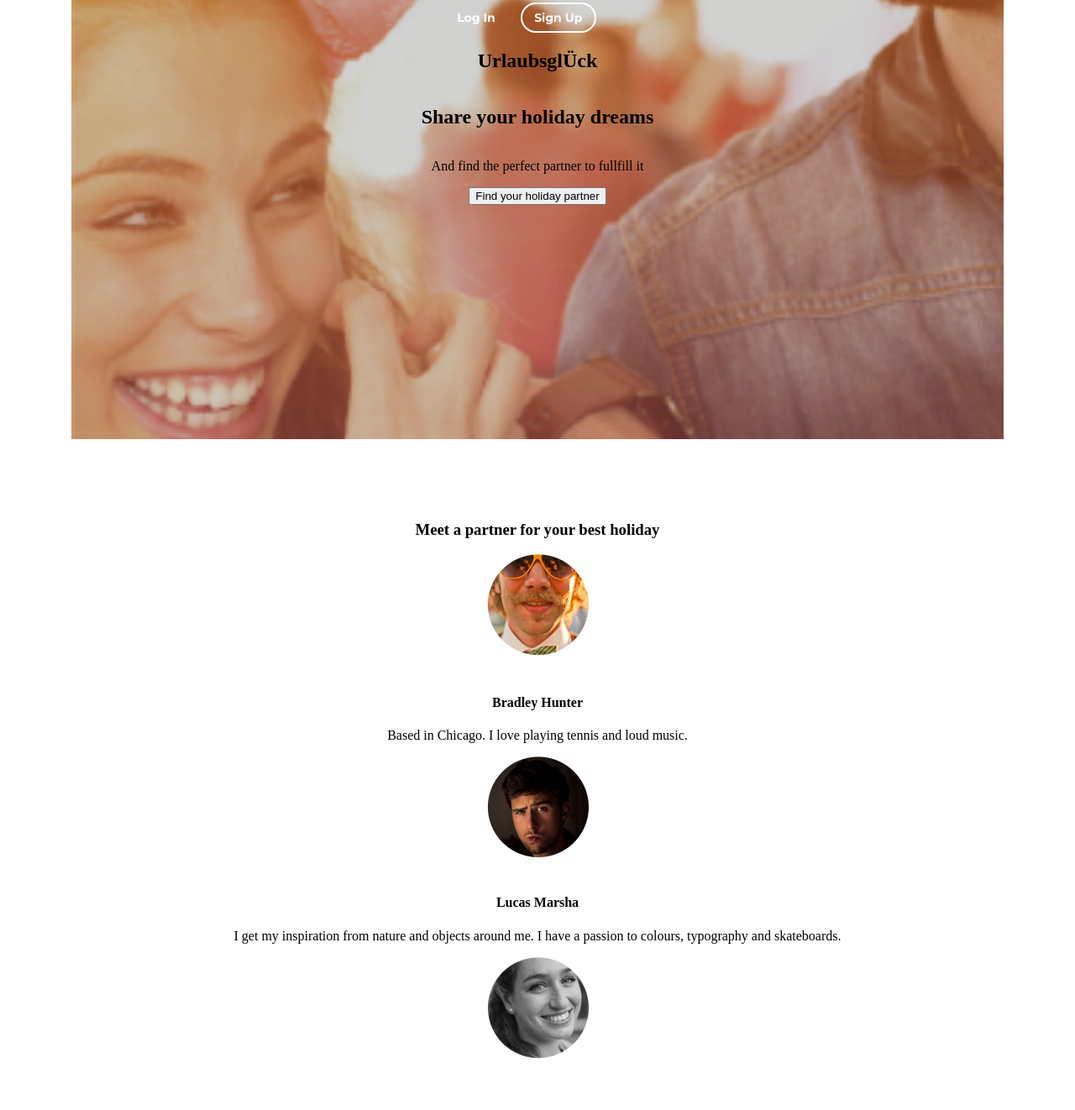
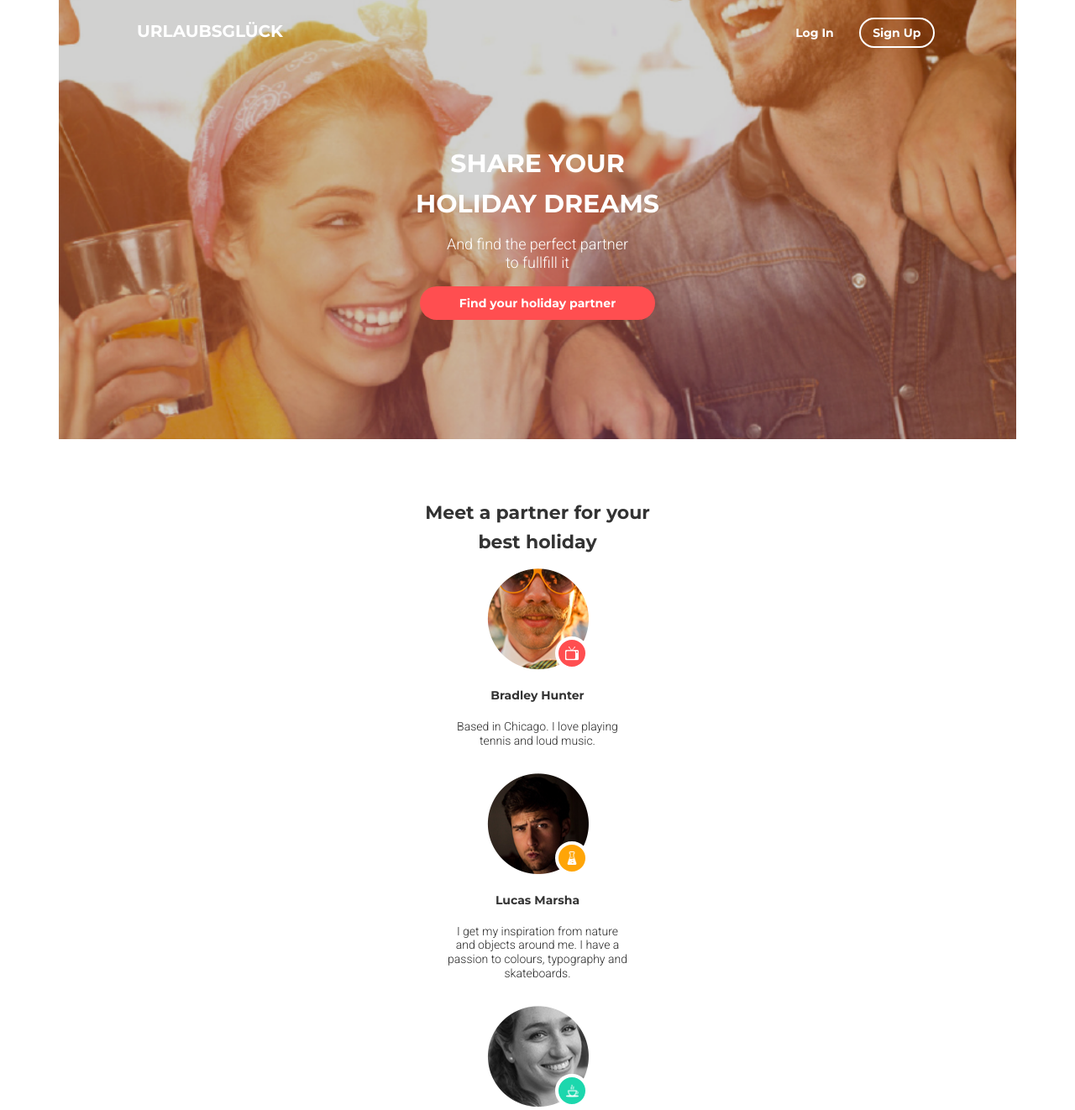
Before and after one commit to YanaD25/Yana_FeCoff3_HW, a plain HTML site: page Myhomework09/index.html in a window 1280 px wide. Shown: the part 17-1339 px from the top of the page at 84% size. Drawn offline with Linux system fonts and the light colour scheme.

Commit message:
container

```diff
--- a/Myhomework09/css/styles.css
+++ b/Myhomework09/css/styles.css
@@ -4,7 +4,9 @@ body {
 }
 .smart-object {
     text-align: center;
-    margin: auto;
+}
+.col-12 {
+    padding: 0;
 }
 .masthead {
     min-width: 320px;
@@ -16,7 +18,6 @@ body {
     background-image: url(../img/Vector\ Smart\ Object.png);
     position: relative;
     margin-bottom: 78px;
-    min-height: 540px;
 }
 .login {
     margin-right: 26px;
@@ -39,3 +40,199 @@ body {
     border: 2px solid #ffffff;
     border-radius: 20px;
 }
+.navigation {
+    margin-bottom: 114px;
+}
+.logo {
+    font-family: Montserrat, sans-serif;
+    font-size: 20px;
+    line-height: 1.6;
+    font-weight: 700;
+    color: #ffffff;
+    text-transform: uppercase;
+    margin: 0;
+    margin-bottom: 25px;
+}
+.subtitle {
+    font-family: Montserrat, sans-serif;
+    font-size: 30px;
+    line-height: 1.6;
+    font-weight: 700;
+    color: #ffffff;
+    text-transform: uppercase;
+    margin: 0;
+    width: 300px;
+    margin: 0 auto;
+    margin-bottom: 13px;
+}
+.paragraf {
+    font-family: Roboto, sans-serif;
+    font-size: 18px;
+    line-height: 1.2;
+    font-weight: 300;
+    color: #ffffff;
+    margin-bottom: 26px;
+    width: 218px;
+    margin: 0 auto;
+    margin-bottom: 18px;
+}
+.find-partner {
+    font-family: Montserrat, sans-serif;
+    font-size: 14px;
+    line-height: 1.2;
+    font-weight: 700;
+    color: #ffffff;
+    width: 280px;
+    height: 40px;
+    background-color: #ff4e50;
+    border: none;
+    border-radius: 20px;
+}
+.partner {
+    list-style: none;
+    padding: 0;
+    margin: 0;
+}
+.section-title {
+    margin: 0;
+    font-family: Montserrat, sans-serif;
+    font-size: 22px;
+    line-height: 1.6;
+    font-weight: 700;
+    color: #333333;
+    width: 270px;
+    margin: 0 auto;
+    margin-bottom: 14px;
+}
+.pictures {
+    position: relative;
+    width: 121px;
+    height: 121px;
+    margin: 0 auto;
+}
+.portrait {
+    position: absolute;
+    top: 0;
+    left: 0;
+}
+
+.icon-1 {
+    width: 17px;
+    height: 17px;
+}
+.icon-2 {
+    width: 12px;
+    height: 16px;
+}
+.icon-3 {
+    width: 16px;
+    height: 16px;
+}
+.icon-4 {
+    width: 16px;
+    height: 15px;
+}
+.icon-block-1 {
+    width: 40px;
+    height: 40px;
+    position: absolute;
+    bottom: 0;
+    right: 0;
+    display: flex;
+    justify-content: center;
+    align-items: center;
+    margin: 0 auto;
+    background-color: #ff4e50;
+    border: 4px solid #ffffff;
+    border-radius: 50%;
+}
+.icon-block-2 {
+    width: 40px;
+    height: 40px;
+    position: absolute;
+    bottom: 0;
+    right: 0;
+    display: flex;
+    justify-content: center;
+    align-items: center;
+    margin: 0 auto;
+    background-color: #ffa507;
+    border: 4px solid #ffffff;
+    border-radius: 50%;
+}
+.icon-block-3 {
+    width: 40px;
+    height: 40px;
+    position: absolute;
+    bottom: 0;
+    right: 0;
+    display: flex;
+    justify-content: center;
+    align-items: center;
+    margin: 0 auto;
+    background-color: #1cd7ad;
+    border: 4px solid #ffffff;
+    border-radius: 50%;
+}
+.icon-block-4 {
+    width: 40px;
+    height: 40px;
+    position: absolute;
+    bottom: 0;
+    right: 0;
+    display: flex;
+    justify-content: center;
+    align-items: center;
+    margin: 0 auto;
+    background-color: #4e73db;
+    border: 4px solid #ffffff;
+    border-radius: 50%;
+}
+.name {
+    font-family: Montserrat, sans-serif;
+    font-size: 14px;
+    line-height: 1.2;
+    font-weight: 700;
+    color: #333333;
+    margin-top: 22px;
+    margin-bottom: 20px;
+
+}
+.about-partner {
+    font-family: Roboto, sans-serif;
+    font-size: 14px;
+    line-height: 1.2;
+    font-weight: 300;
+    color: #282828;
+    width: 218px;
+    margin: 0 auto;
+    margin-bottom: 30px;
+}
+.partner-list {
+    width: 220px;
+    margin: 0 auto;
+}
+.other-partners {
+    width: 280px;
+    height: 40px;
+    border: 2px solid #ff4e50;
+    border-radius: 20px;
+    background-color: transparent;
+    color: #ff4e50;
+    font-family: Roboto, sans-serif;
+    font-size: 14px;
+    line-height: 1.2;
+    font-weight: 700;
+    margin-bottom: 58px;
+}
+@media (min-width: 768px) {
+.masthead {
+    padding-top: 38px;
+    margin-bottom: 70px;
+    background-image: url(../img/Vector\ Smart\ Object-Tablet.png);
+    }
+.row-reverse {
+    flex-direction: row-reverse;
+    }
+
+}
--- a/Myhomework09/index.html
+++ b/Myhomework09/index.html
@@ -9,16 +9,18 @@
     <link href="https://fonts.googleapis.com/css?family=Montserrat:400,700|Roboto:300,400&display=swap" rel="stylesheet">
 </head>
 <body>
-    <div class="container smart-object">
+    <div class="smart-object">
         <div class="row">
             <div class="col-12">
-                <header class="masthead">
+                <header class="container masthead">
                     <div class="row">
                         <div class="col-12">
-                            <nav class="main-nav">
+                            <nav class="main-nav row row-reverse align-content-center justify-content-between">
+                            <div class="navigation col-md-4">
                                 <a class="login" href="">Log In</a>
-                                <a class="login" href=""><button class="signup">Sign Up</button></a>
-                                <h1 class="logo">Urlaubsgl&Uuml;ck</h1>
+                                <a href=""><button class="signup">Sign Up</button></a>
+                             </div>
+                                <h1 class="logo col-md-4">Urlaubsgl&Uuml;ck</h1>
                             </nav>
                         </div>
                         <div class="col-12">
```
